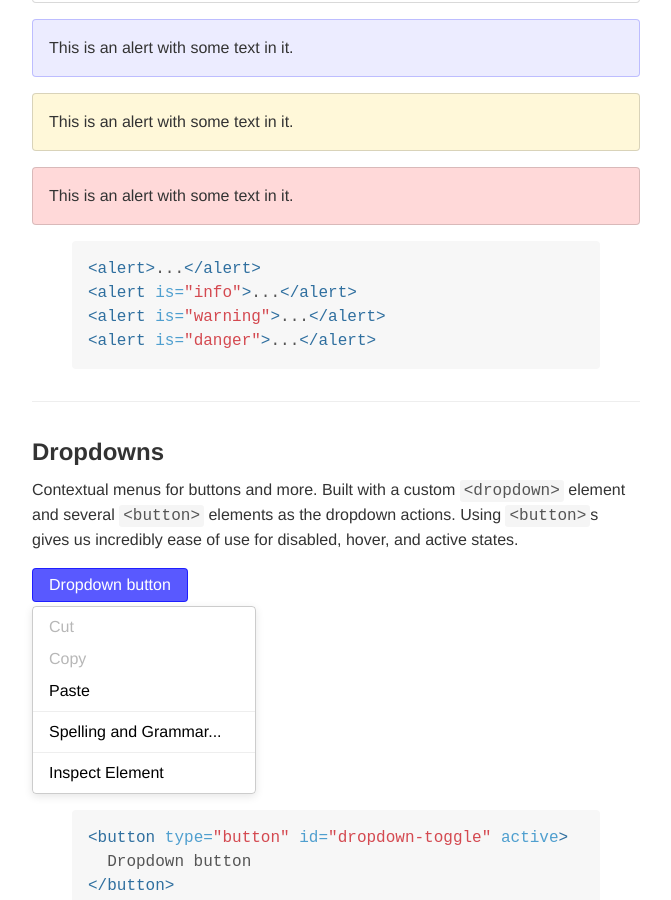
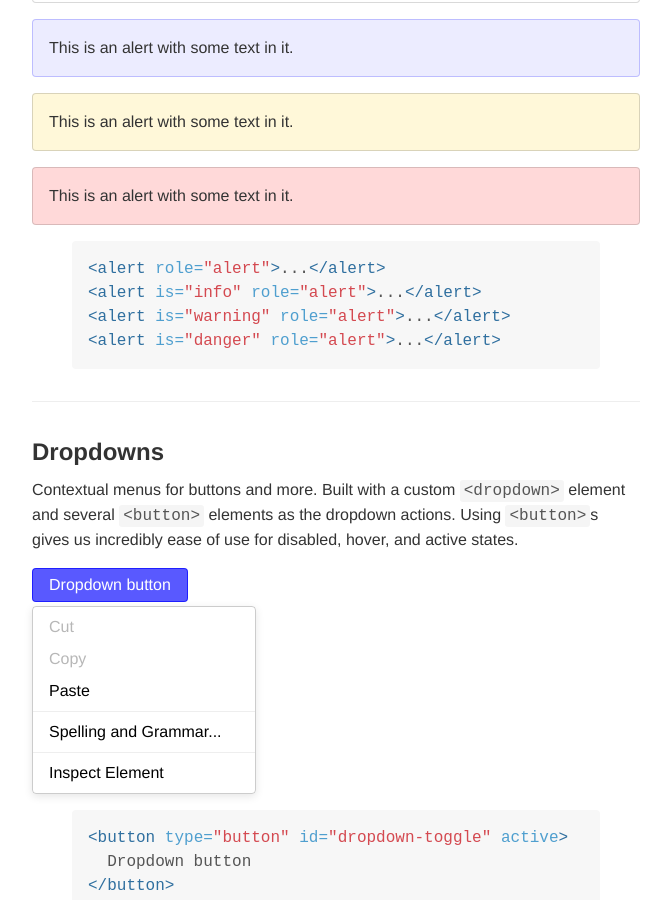
Before and after one commit to mdo/mdoml, a Jekyll site: the page built from index.md, in a window 1280 px wide and 900 px high, scrolled down 3272 px. Shown: the whole window, without its empty margins (304-975 px from the left). Built offline with Jekyll 4.4.1, drawn with Linux system fonts in a browser that asks for light colours.

Commit message:
alert role on alerts

```diff
--- a/index.md
+++ b/index.md
@@ -145,27 +145,27 @@ Uses custom `<row>`s and `<column>`s to create a basic grid layout. Columns are
 
 Use custom `<alert>`s as messages for warnings, errors, status confirmation, and the like.
 
-<alert>
+<alert role="alert">
   <p>This is an alert with some text in it.</p>
 </alert>
 
-<alert is="info">
+<alert is="info" role="alert">
   <p>This is an alert with some text in it.</p>
 </alert>
 
-<alert is="warning">
+<alert is="warning" role="alert">
   <p>This is an alert with some text in it.</p>
 </alert>
 
-<alert is="danger">
+<alert is="danger" role="alert">
   <p>This is an alert with some text in it.</p>
 </alert>
 
 {% highlight html %}
-<alert>...</alert>
-<alert is="info">...</alert>
-<alert is="warning">...</alert>
-<alert is="danger">...</alert>
+<alert role="alert">...</alert>
+<alert is="info" role="alert">...</alert>
+<alert is="warning" role="alert">...</alert>
+<alert is="danger" role="alert">...</alert>
 {% endhighlight %}
 
 ---
```
